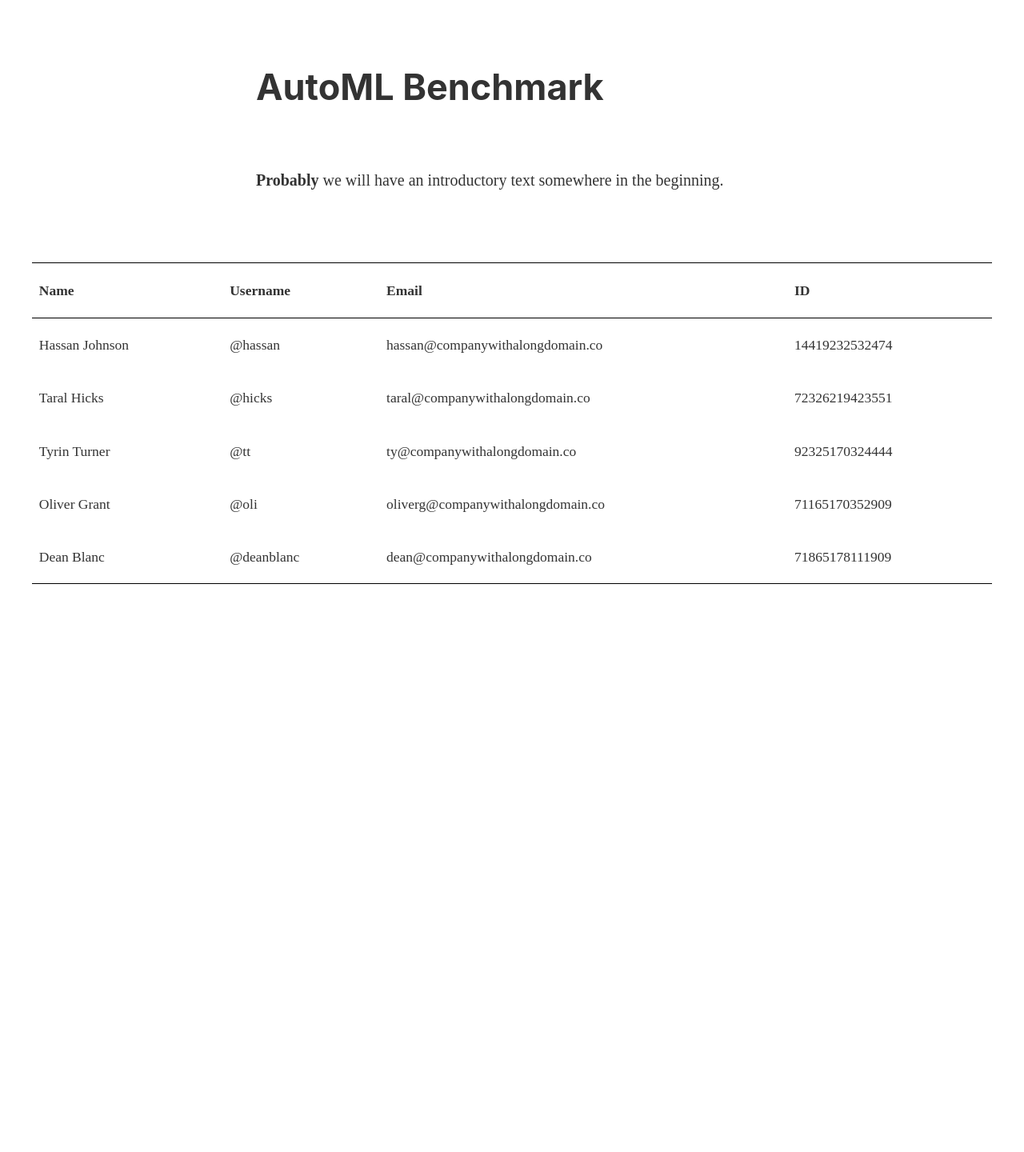
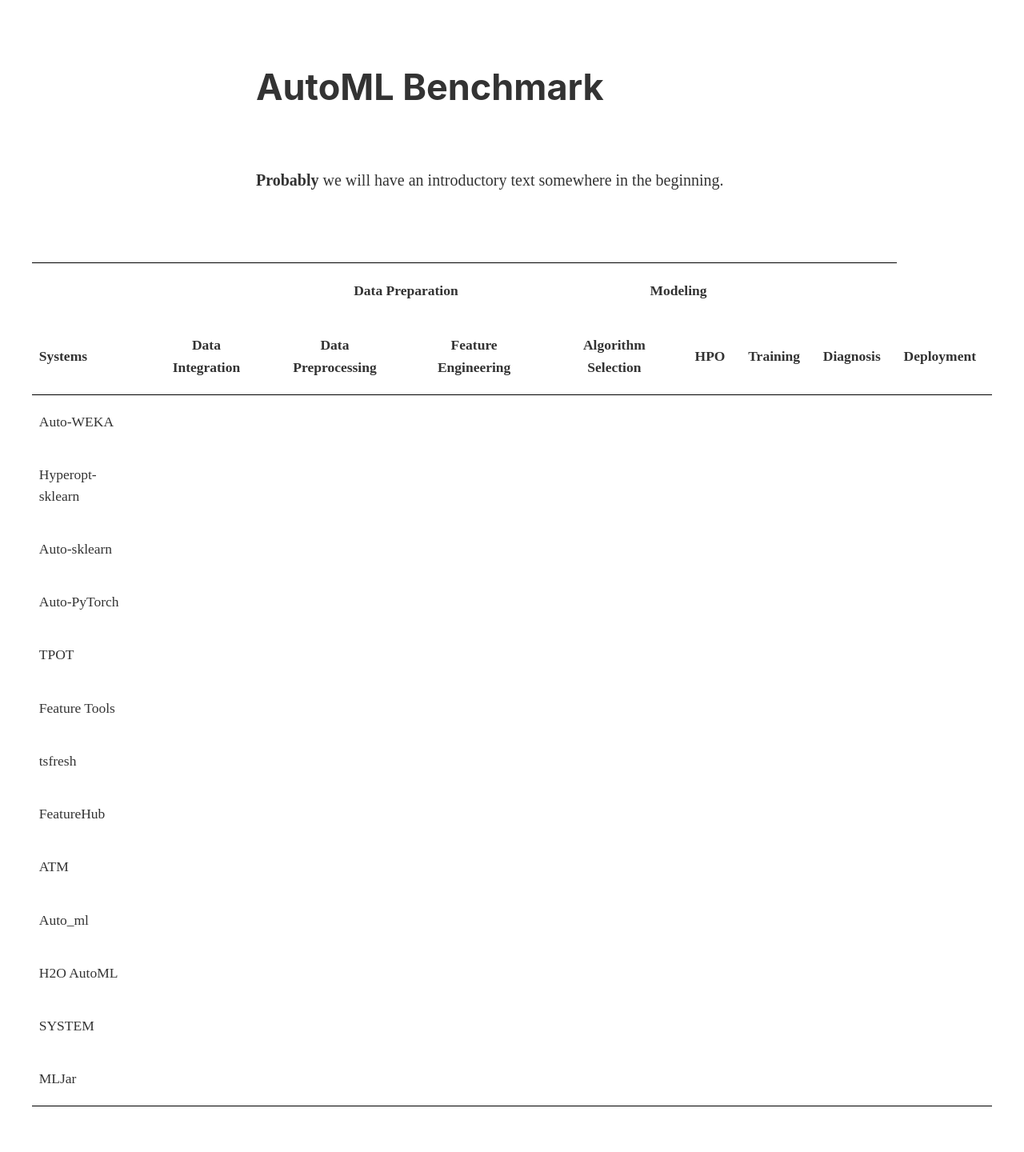
Before and after one commit to jonathankrauss/AutoML-Benchmark, a Jekyll site: the page built from README.md, in a window 1280 px wide. Shown: the whole page at 80% size. Built offline with Jekyll 4.4.1, drawn with Linux system fonts in a browser that asks for light colours; our own code applies the rules of GitHub Pages for plain Markdown files; comment, search, counter and statistics services are not loaded; before the commit the page ends 900 px from its top, so only the background shows below that.

Commit message:
table structure definition

```diff
--- a/_layouts/default.html
+++ b/_layouts/default.html
@@ -129,42 +129,167 @@
         <table class="f6 w-100 mw8 center" cellspacing="0">
           <thead>
             <tr>
-              <th class="fw6 bb bt b--black tl pv3 pr3 bg-white">Name</th>
-              <th class="fw6 bb bt b--black tl pv3 pr3 bg-white">Username</th>
-              <th class="fw6 bb bt b--black tl pv3 pr3 bg-white">Email</th>
-              <th class="fw6 bb bt b--black tl pv3 pr3 bg-white">ID</th>
+              <th class="fw6 bt b--black tl pv3 pr3 bg-white">&nbsp;</th>
+              <th class="fw6 bt b--black tl pv3 pr3 bg-white">&nbsp;</th>
+              <th class="fw6 bt b--black tl pv3 pr3 bg-white tc" colspan="2">Data Preparation</th>
+              <th class="fw6 bt b--black tl pv3 pr3 bg-white tc" colspan="3">Modeling</th>
+              <th class="fw6 bt b--black tl pv3 pr3 bg-white">&nbsp;</th>
+            </tr>
+            <tr>
+              <th class="fw6 bb b--black tl pv3 pr3 bg-white tl">Systems</th>
+              <th class="fw6 bb b--black tl pv3 pr3 bg-white tc">Data Integration</th>
+              <th class="fw6 bb b--black tl pv3 pr3 bg-white tc">Data Preprocessing</th>
+              <th class="fw6 bb b--black tl pv3 pr3 bg-white tc">Feature Engineering</th>
+              <th class="fw6 bb b--black tl pv3 pr3 bg-white tc">Algorithm Selection</th>
+              <th class="fw6 bb b--black tl pv3 pr3 bg-white tc">HPO</th>
+              <th class="fw6 bb b--black tl pv3 pr3 bg-white tc">Training</th>
+              <th class="fw6 bb b--black tl pv3 pr3 bg-white tc">Diagnosis</th>
+              <th class="fw6 bb b--black tl pv3 pr3 bg-white tc">Deployment</th>
             </tr>
           </thead>
           <tbody class="lh-copy">
             <tr>
-              <td class="pv3 pr3 b--black">Hassan Johnson</td>
-              <td class="pv3 pr3 b--black">@hassan</td>
-              <td class="pv3 pr3 b--black">hassan@companywithalongdomain.co</td>
-              <td class="pv3 pr3 b--black">14419232532474</td>
+              <td class="pv3 pr3" tl>Auto-WEKA</td>
+              <td class="pv3 pr3" tc>&nbsp;</td>
+              <td class="pv3 pr3" tc>&nbsp;</td>
+              <td class="pv3 pr3" tc>&nbsp;</td>
+              <td class="pv3 pr3" tc>&nbsp;</td>
+              <td class="pv3 pr3" tc>&nbsp;</td>
+              <td class="pv3 pr3" tc>&nbsp;</td>
+              <td class="pv3 pr3" tc>&nbsp;</td>
+              <td class="pv3 pr3" tc>&nbsp;</td>
             </tr>
             <tr>
-              <td class="pv3 pr3 b--black">Taral Hicks</td>
-              <td class="pv3 pr3 b--black">@hicks</td>
-              <td class="pv3 pr3 b--black">taral@companywithalongdomain.co</td>
-              <td class="pv3 pr3 b--black">72326219423551</td>
+              <td class="pv3 pr3" tl>Hyperopt-sklearn</td>
+              <td class="pv3 pr3" tc>&nbsp;</td>
+              <td class="pv3 pr3" tc>&nbsp;</td>
+              <td class="pv3 pr3" tc>&nbsp;</td>
+              <td class="pv3 pr3" tc>&nbsp;</td>
+              <td class="pv3 pr3" tc>&nbsp;</td>
+              <td class="pv3 pr3" tc>&nbsp;</td>
+              <td class="pv3 pr3" tc>&nbsp;</td>
+              <td class="pv3 pr3" tc>&nbsp;</td>
             </tr>
             <tr>
-              <td class="pv3 pr3 b--black">Tyrin Turner</td>
-              <td class="pv3 pr3 b--black">@tt</td>
-              <td class="pv3 pr3 b--black">ty@companywithalongdomain.co</td>
-              <td class="pv3 pr3 b--black">92325170324444</td>
+              <td class="pv3 pr3" tl>Auto-sklearn</td>
+              <td class="pv3 pr3" tc>&nbsp;</td>
+              <td class="pv3 pr3" tc>&nbsp;</td>
+              <td class="pv3 pr3" tc>&nbsp;</td>
+              <td class="pv3 pr3" tc>&nbsp;</td>
+              <td class="pv3 pr3" tc>&nbsp;</td>
+              <td class="pv3 pr3" tc>&nbsp;</td>
+              <td class="pv3 pr3" tc>&nbsp;</td>
+              <td class="pv3 pr3" tc>&nbsp;</td>
             </tr>
             <tr>
-              <td class="pv3 pr3 b--black">Oliver Grant</td>
-              <td class="pv3 pr3 b--black">@oli</td>
-              <td class="pv3 pr3 b--black">oliverg@companywithalongdomain.co</td>
-              <td class="pv3 pr3 b--black">71165170352909</td>
+              <td class="pv3 pr3" tl>Auto-PyTorch</td>
+              <td class="pv3 pr3" tc>&nbsp;</td>
+              <td class="pv3 pr3" tc>&nbsp;</td>
+              <td class="pv3 pr3" tc>&nbsp;</td>
+              <td class="pv3 pr3" tc>&nbsp;</td>
+              <td class="pv3 pr3" tc>&nbsp;</td>
+              <td class="pv3 pr3" tc>&nbsp;</td>
+              <td class="pv3 pr3" tc>&nbsp;</td>
+              <td class="pv3 pr3" tc>&nbsp;</td>
             </tr>
             <tr>
-              <td class="pv3 pr3 bb b--black">Dean Blanc</td>
-              <td class="pv3 pr3 bb b--black">@deanblanc</td>
-              <td class="pv3 pr3 bb b--black">dean@companywithalongdomain.co</td>
-              <td class="pv3 pr3 bb b--black">71865178111909</td>
+              <td class="pv3 pr3" tl>TPOT</td>
+              <td class="pv3 pr3" tc>&nbsp;</td>
+              <td class="pv3 pr3" tc>&nbsp;</td>
+              <td class="pv3 pr3" tc>&nbsp;</td>
+              <td class="pv3 pr3" tc>&nbsp;</td>
+              <td class="pv3 pr3" tc>&nbsp;</td>
+              <td class="pv3 pr3" tc>&nbsp;</td>
+              <td class="pv3 pr3" tc>&nbsp;</td>
+              <td class="pv3 pr3" tc>&nbsp;</td>
+            </tr>
+            <tr>
+              <td class="pv3 pr3" tl>Feature Tools</td>
+              <td class="pv3 pr3" tc>&nbsp;</td>
+              <td class="pv3 pr3" tc>&nbsp;</td>
+              <td class="pv3 pr3" tc>&nbsp;</td>
+              <td class="pv3 pr3" tc>&nbsp;</td>
+              <td class="pv3 pr3" tc>&nbsp;</td>
+              <td class="pv3 pr3" tc>&nbsp;</td>
+              <td class="pv3 pr3" tc>&nbsp;</td>
+              <td class="pv3 pr3" tc>&nbsp;</td>
+            </tr>
+            <tr>
+              <td class="pv3 pr3" tl>tsfresh</td>
+              <td class="pv3 pr3" tc>&nbsp;</td>
+              <td class="pv3 pr3" tc>&nbsp;</td>
+              <td class="pv3 pr3" tc>&nbsp;</td>
+              <td class="pv3 pr3" tc>&nbsp;</td>
+              <td class="pv3 pr3" tc>&nbsp;</td>
+              <td class="pv3 pr3" tc>&nbsp;</td>
+              <td class="pv3 pr3" tc>&nbsp;</td>
+              <td class="pv3 pr3" tc>&nbsp;</td>
+            </tr>
+            <tr>
+              <td class="pv3 pr3" tl>FeatureHub</td>
+              <td class="pv3 pr3" tc>&nbsp;</td>
+              <td class="pv3 pr3" tc>&nbsp;</td>
+              <td class="pv3 pr3" tc>&nbsp;</td>
+              <td class="pv3 pr3" tc>&nbsp;</td>
+              <td class="pv3 pr3" tc>&nbsp;</td>
+              <td class="pv3 pr3" tc>&nbsp;</td>
+              <td class="pv3 pr3" tc>&nbsp;</td>
+              <td class="pv3 pr3" tc>&nbsp;</td>
+            </tr>
+            <tr>
+              <td class="pv3 pr3" tl>ATM</td>
+              <td class="pv3 pr3" tc>&nbsp;</td>
+              <td class="pv3 pr3" tc>&nbsp;</td>
+              <td class="pv3 pr3" tc>&nbsp;</td>
+              <td class="pv3 pr3" tc>&nbsp;</td>
+              <td class="pv3 pr3" tc>&nbsp;</td>
+              <td class="pv3 pr3" tc>&nbsp;</td>
+              <td class="pv3 pr3" tc>&nbsp;</td>
+              <td class="pv3 pr3" tc>&nbsp;</td>
+            </tr>
+            <tr>
+              <td class="pv3 pr3" tl>Auto_ml</td>
+              <td class="pv3 pr3" tc>&nbsp;</td>
+              <td class="pv3 pr3" tc>&nbsp;</td>
+              <td class="pv3 pr3" tc>&nbsp;</td>
+              <td class="pv3 pr3" tc>&nbsp;</td>
+              <td class="pv3 pr3" tc>&nbsp;</td>
+              <td class="pv3 pr3" tc>&nbsp;</td>
+              <td class="pv3 pr3" tc>&nbsp;</td>
+              <td class="pv3 pr3" tc>&nbsp;</td>
+            </tr>
+            <tr>
+              <td class="pv3 pr3" tl>H2O AutoML</td>
+              <td class="pv3 pr3" tc>&nbsp;</td>
+              <td class="pv3 pr3" tc>&nbsp;</td>
+              <td class="pv3 pr3" tc>&nbsp;</td>
+              <td class="pv3 pr3" tc>&nbsp;</td>
+              <td class="pv3 pr3" tc>&nbsp;</td>
+              <td class="pv3 pr3" tc>&nbsp;</td>
+              <td class="pv3 pr3" tc>&nbsp;</td>
+              <td class="pv3 pr3" tc>&nbsp;</td>
+            </tr>
+            <tr>
+              <td class="pv3 pr3" tl>SYSTEM</td>
+              <td class="pv3 pr3" tc>&nbsp;</td>
+              <td class="pv3 pr3" tc>&nbsp;</td>
+              <td class="pv3 pr3" tc>&nbsp;</td>
+              <td class="pv3 pr3" tc>&nbsp;</td>
+              <td class="pv3 pr3" tc>&nbsp;</td>
+              <td class="pv3 pr3" tc>&nbsp;</td>
+              <td class="pv3 pr3" tc>&nbsp;</td>
+              <td class="pv3 pr3" tc>&nbsp;</td>
+            </tr>
+            <tr>
+              <td class="pv3 pr3 bb b--black" tl>MLJar</td>
+              <td class="pv3 pr3 bb b--black" tc>&nbsp;</td>
+              <td class="pv3 pr3 bb b--black" tc>&nbsp;</td>
+              <td class="pv3 pr3 bb b--black" tc>&nbsp;</td>
+              <td class="pv3 pr3 bb b--black" tc>&nbsp;</td>
+              <td class="pv3 pr3 bb b--black" tc>&nbsp;</td>
+              <td class="pv3 pr3 bb b--black" tc>&nbsp;</td>
+              <td class="pv3 pr3 bb b--black" tc>&nbsp;</td>
+              <td class="pv3 pr3 bb b--black" tc>&nbsp;</td>
             </tr>
           </tbody>
         </table>
```
